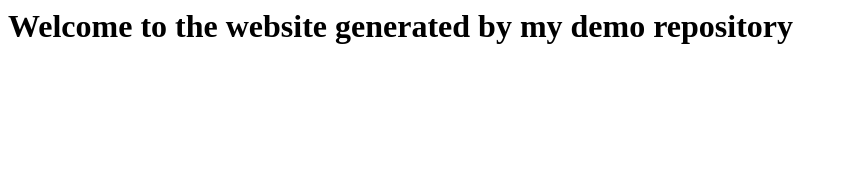
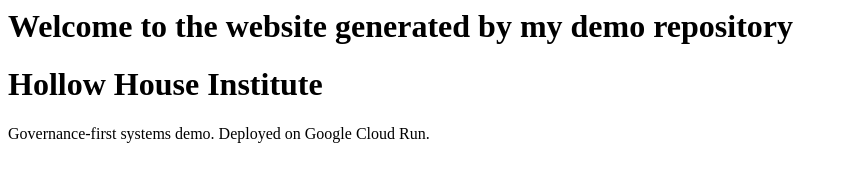
Before and after one commit to hollowhouseinstitute/HHI_Governance_Portfolio, a website: page index.html in a window 1280 px wide. Shown: the whole page, without its empty margins (0-847 px from the left). Drawn offline with Linux system fonts and the light colour scheme.

Commit message:
Update index.html
Clarify governance demo purpose on landing page

```diff
--- a/index.html
+++ b/index.html
@@ -1 +1,3 @@
 <h1>Welcome to the website generated by my demo repository</h1>
+<h1>Hollow House Institute</h1>
+<p>Governance-first systems demo. Deployed on Google Cloud Run.</p>
```
